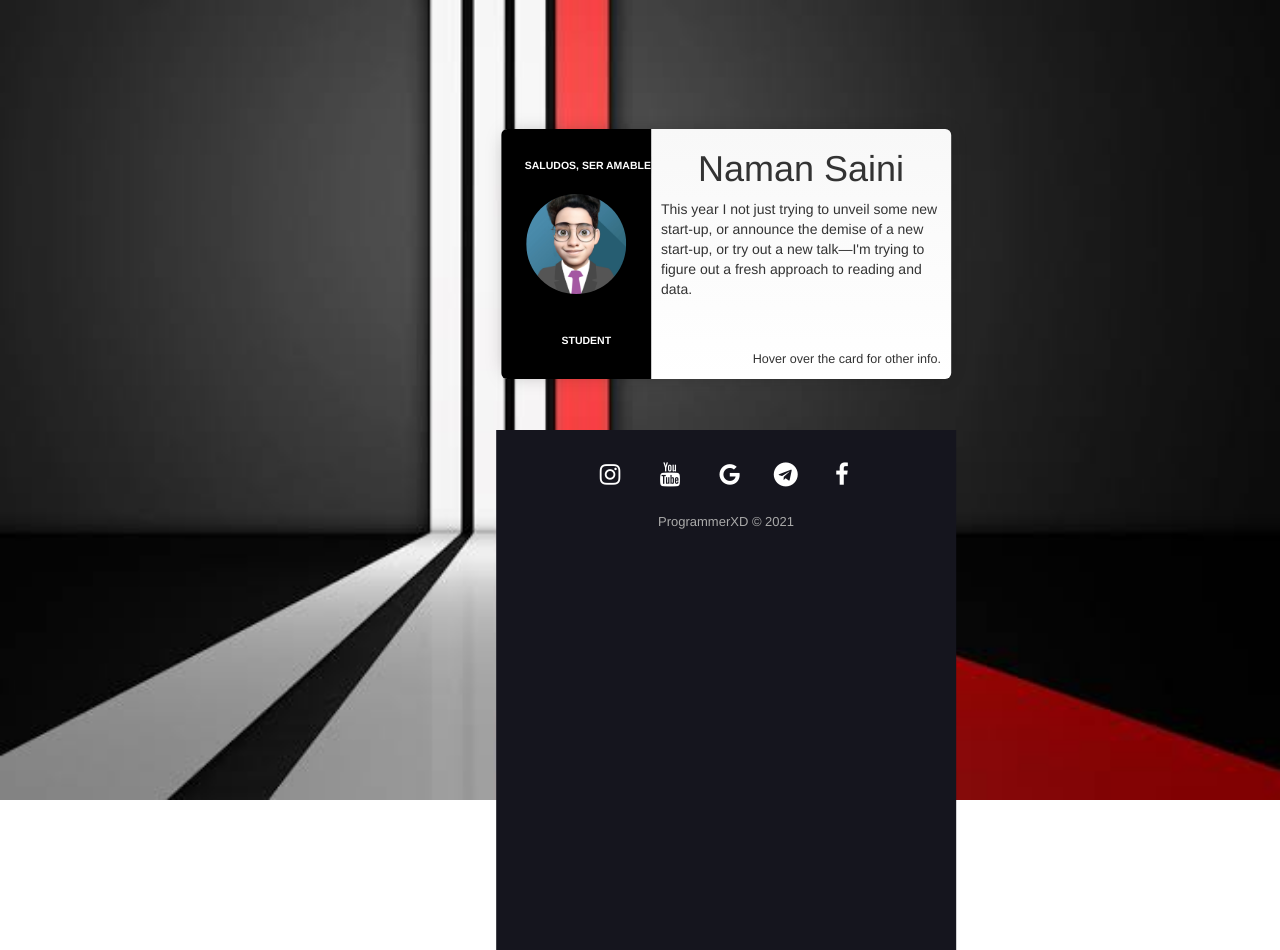
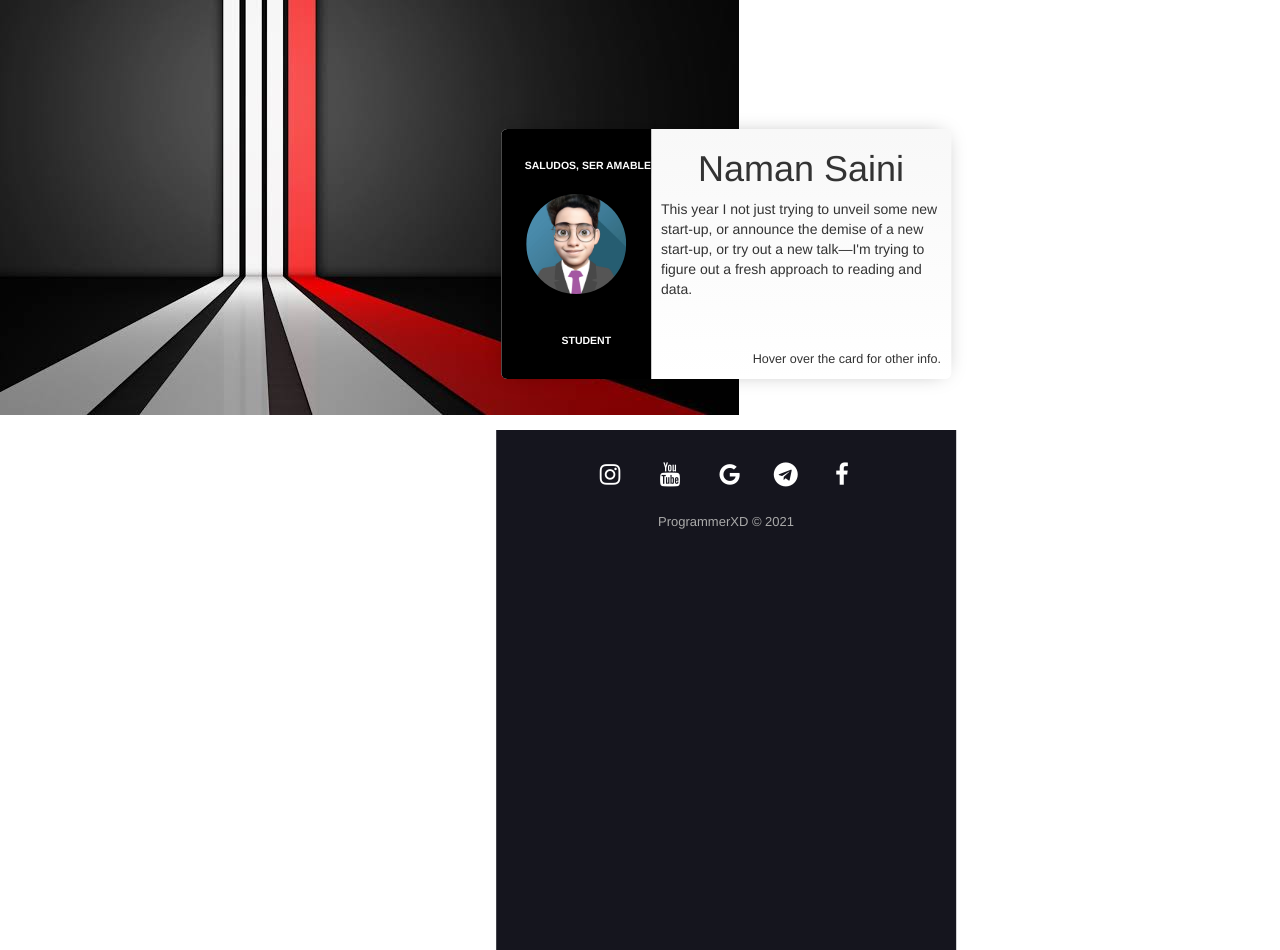
Before and after one commit to realpxd/ProgrammerXD, a PHP site: page / in a window 1280 px wide. Run offline with PHP 8.4, Linux system fonts and the light colour scheme.

Commit message:
Update index.css

```diff
--- a/index.css
+++ b/index.css
@@ -5,8 +5,8 @@ html, body {
   scroll-behavior: smooth;
   background-image: url("cool-background-4.png");
   background-repeat:no-repeat;
-  background-size: cover;
   height: 100%;
+  width:100%
   overflow: hidden;
 
 }
```
